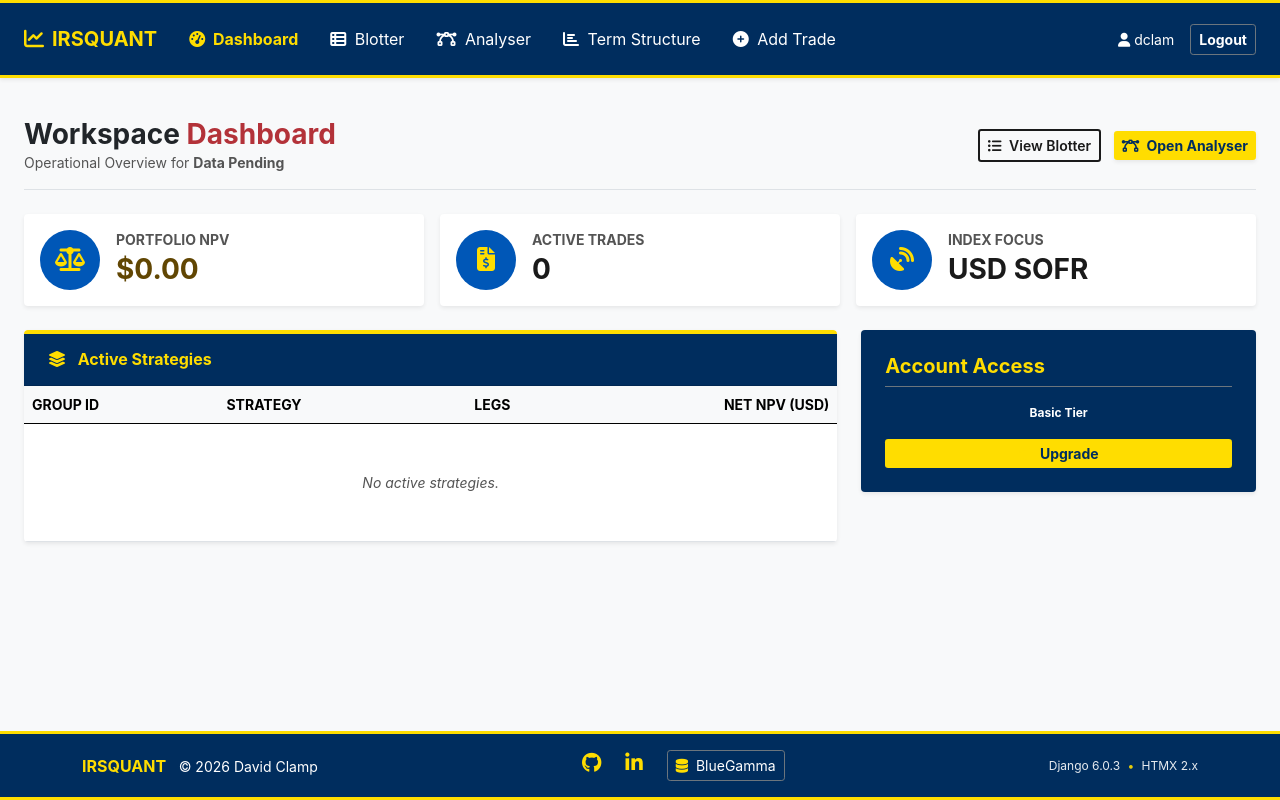
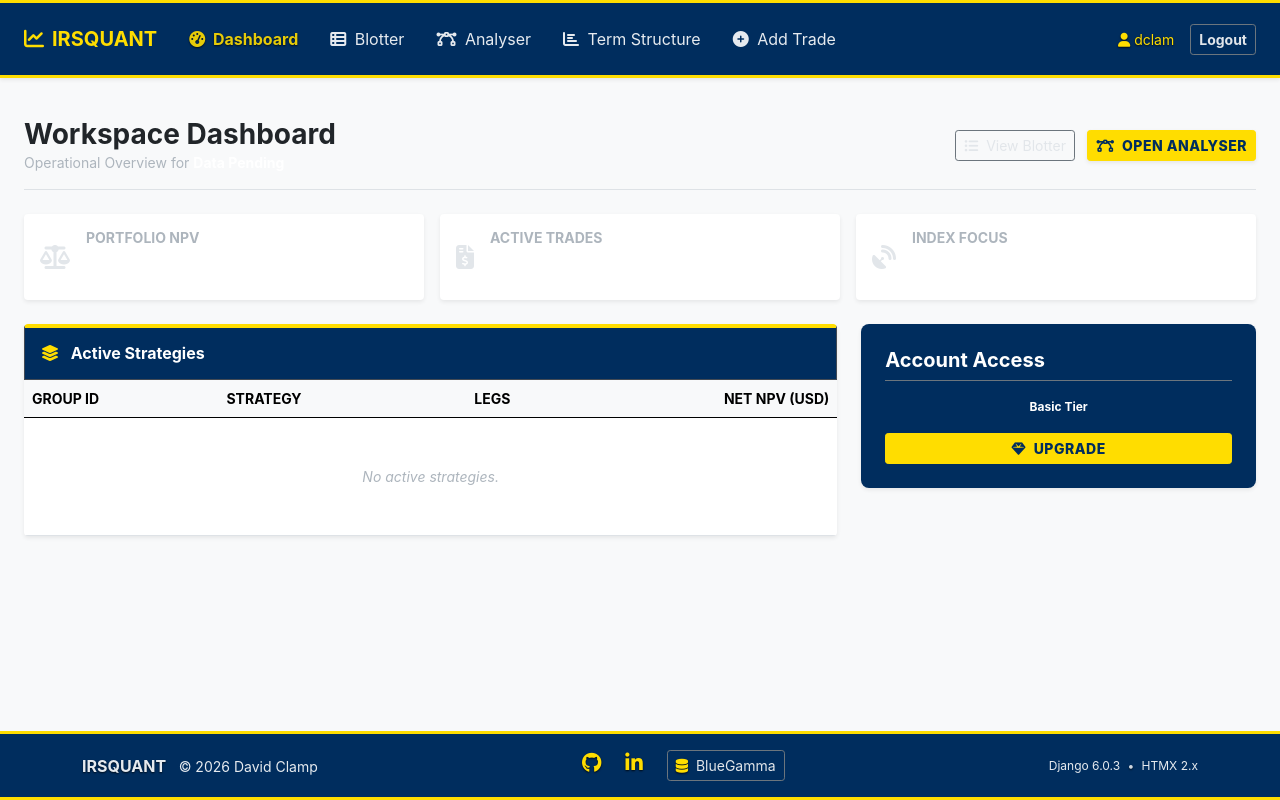
Before and after one commit to DavidClamp/project-swaps, a Django app: page / in a window 1280 px wide. Run offline with Django 4.2, Linux system fonts and the light colour scheme; a user stored in the database is signed in; data that the repository does not hold is empty.

Commit message:
Consolidate format style.css

```diff
--- a/static/css/style.css
+++ b/static/css/style.css
@@ -2,122 +2,127 @@
 :root {
     --ua-blue: #0057B7;
     --ua-gold: #FFDD00;
-    --ua-navy: #002d5e;
-    --bg-light: #f8f9fa;
-    --text-main: #1a1a1a;
-    --pnl-red: #f33443;
-    --brand-danger: #b33239;
+    --ua-navy: #002d5e;       /* Primary Brand Color */
+    --bg-deep: #0b0e14;       /* Global Background (Deep Navy) */
+    --text-main: #e2e6ea;     /* Off-White Text for readability */
+    --text-muted: #adb5bd;    /* Silver for secondary text */
+    --pnl-red: #ff4d4d;
+    --pnl-green: #00ff00;
 }
 
-/* --- 2. BASE RESET & GLOBAL UTILITIES --- */
+/* --- 2. BASE RESET & TYPOGRAPHY --- */
 body {
-    background-color: var(--bg-light);
+    background-color: var(--bg-deep) !important;
     color: var(--text-main);
-    font-family: 'Inter', -apple-system, sans-serif;
+    font-family: 'Inter', -apple-system, monospace;
+    min-height: 100vh;
+    display: flex;
+    flex-direction: column;
 }
 
-/* Default bold text is dark for light backgrounds */
-strong, .fw-bold { color: inherit; }
-.text-muted { color: #545454 !important; }
-.brand-orange { color: var(--brand-danger) !important; }
+/* Hyperlinks */
+a { color: var(--ua-gold); text-decoration: none; }
+a:hover { color: #fff; text-decoration: underline; }
 
-/* --- 3. MASTER NAVBAR & FOOTER --- */
+/* Typography Overrides */
+h1, h2, h3, h4, h5, h6 { color: #ffffff; font-weight: 700; }
+strong, .fw-bold { color: #ffffff; }
+
+/* Utility: Text Colors */
+.text-white { color: #ffffff !important; }
+.text-white-50 { color: rgba(255, 255, 255, 0.5) !important; }
+.text-muted { color: var(--text-muted) !important; }
+
+/* BRANDING: High-Contrast Gold */
+.text-ua-gold {
+    color: var(--ua-gold) !important;
+    text-shadow: 0px 1px 2px rgba(0,0,0,0.8); /* Hard shadow for Lighthouse Score */
+}
+
+/* --- 3. LAYOUT (Navbar & Footer) --- */
 .navbar-dark, .footer {
     background-color: var(--ua-navy);
     border-top: 3px solid var(--ua-gold);
     border-bottom: 3px solid var(--ua-gold);
 }
 
-/* High-Specificity: Force GOLD over Bootstrap WHITE for Branding */
+/* Navigation Text */
 nav.navbar.navbar-dark .navbar-brand,
-nav.navbar.navbar-dark .navbar-brand i,
-nav.navbar-dark .nav-link.active,
-.footer .text-ua-gold,
-.text-ua-gold {
+nav.navbar.navbar-dark .nav-link.active {
     color: var(--ua-gold) !important;
-    opacity: 1 !important;
+    font-weight: bold;
 }
 
-/* Ensure Navbar text & links are 100% white (Lighthouse Pass) */
-nav.navbar-dark .navbar-text,
-nav.navbar-dark .nav-link,
+nav.navbar.navbar-dark .nav-link,
 .footer span {
     color: #ffffff !important;
-    opacity: 1 !important;
+    opacity: 0.9;
 }
 
-/* --- 4. CONTEXTUAL DARK CARDS --- */
+/* --- 4. COMPONENT: CARDS (Dark Mode) --- */
+/* The core container for Forms and Data */
 .card-access-dark {
     background-color: var(--ua-navy);
-    border-top: 4px solid var(--ua-gold);
+    border: 1px solid #434a54;
+    border-top: 4px solid var(--ua-gold); /* Institutional Accent */
     color: #ffffff;
-    padding: 1.5rem;
+    border-radius: 8px;
 }
 
-/* Automatic Gold for headers/icons inside Navy cards */
+/* Auto-style headers inside dark cards */
 .card-access-dark h1, .card-access-dark h2, .card-access-dark h3,
-.card-access-dark .h5, .card-access-dark i, .card-access-dark strong,
-.card-access-dark .fw-bold {
-    color: var(--ua-gold) !important;
+.card-access-dark .h5, .card-access-dark label {
+    color: #ffffff;
 }
 
-/* High-contrast off-white for secondary text in dark cards */
-.card-access-dark p, .card-access-dark small, .card-access-dark .text-muted {
-    color: rgba(255, 255, 255, 0.9) !important;
+/* Fix Form Help Text (Accessibility Pass) */
+.card-access-dark .form-text {
+    color: var(--text-muted) !important;
+    font-size: 0.85rem;
 }
 
-/* --- 5. COMPONENT CLASSES --- */
-/* High-Contrast: Navy Text on Gold Background  */
-.btn-ua-gold, button.btn-ua-gold, a.btn-ua-gold {
-    background-color: var(--ua-gold) !important;
-    color: var(--ua-navy) !important;
-    font-weight: 700 !important;
-    border: none !important;
-    transition: 0.2s ease;
+/* --- 5. COMPONENT: BUTTONS --- */
+/* Primary Action: Gold */
+.btn-ua-gold {
+    background-color: var(--ua-gold);
+    color: var(--ua-navy);
+    font-weight: 800;
+    border: 1px solid var(--ua-gold);
+    text-transform: uppercase;
+    letter-spacing: 0.5px;
+}
+.btn-ua-gold:hover {
+    background-color: #ffe600;
+    color: #000;
+    box-shadow: 0 0 10px rgba(255, 221, 0, 0.4);
 }
 
-.btn-ua-gold:hover { background-color: #e6c600 !important; transform: translateY(-1px); }
+/* Secondary Action: Silver Outline */
+.btn-outline-secondary, .btn-outline-light, .btn-outline-dark {
+    color: #e2e6ea !important;
+    border-color: #6c757d !important;
+}
+.btn-outline-secondary:hover {
+    background-color: #6c757d;
+    color: #fff !important;
+}
 
-/* KPI Icon Circles */
-.kpi-icon-circle {
-    background-color: var(--ua-blue);
-    width: 60px; height: 60px;
-    display: flex; align-items: center; justify-content: center;
-    border-radius: 50%;
-}
-.kpi-icon-circle i { color: var(--ua-gold) !important; }
-
-/* Accessible Danger Buttons */
-.btn-outline-danger, a.btn.btn-sm.btn-outline-danger {
+/* Destructive Action */
+.btn-outline-danger {
     color: var(--pnl-red) !important;
     border-color: var(--pnl-red) !important;
-    border-width: 2px !important;
-    font-weight: 600 !important;
 }
 
-/* Edit Trade Card */
-.card-edit-trade {
-    max-width: 600px;
-    border-top: 5px solid var(--ua-blue) !important;
+/* --- 6. CHARTS & DATA TABLES --- */
+.table-dark {
+    background-color: var(--ua-navy);
+    color: #fff;
 }
 
-/* High-Contrast Dark Buttons */
-.btn-outline-dark {
-    border: 2px solid var(--text-main) !important;
-    color: var(--text-main) !important;
-    font-weight: 600;
+/* Chart Containers */
+#yieldCurve, #termStructureChart {
+    background-color: rgba(255,255,255,0.05); /* Subtle glass effect */
+    border-radius: 4px;
+    padding: 10px;
+    border: 1px solid rgba(255,255,255,0.1);
 }
-
-/* --- 6. DATA & P&L --- */
-.text-pnl-positive { color: #614603 !important; font-weight: bold; }
-.text-pnl-negative { color: var(--pnl-red) !important; font-weight: bold; }
-
-/* Form Labels Logic */
-.trade-form-labels p {
-    margin-bottom: 1rem;
-    color: var(--text-main);
-    font-weight: 600;
-}
-
-/* Chart Container */
-#yieldCurve, #termStructureChart { max-height: 450px; }
```
